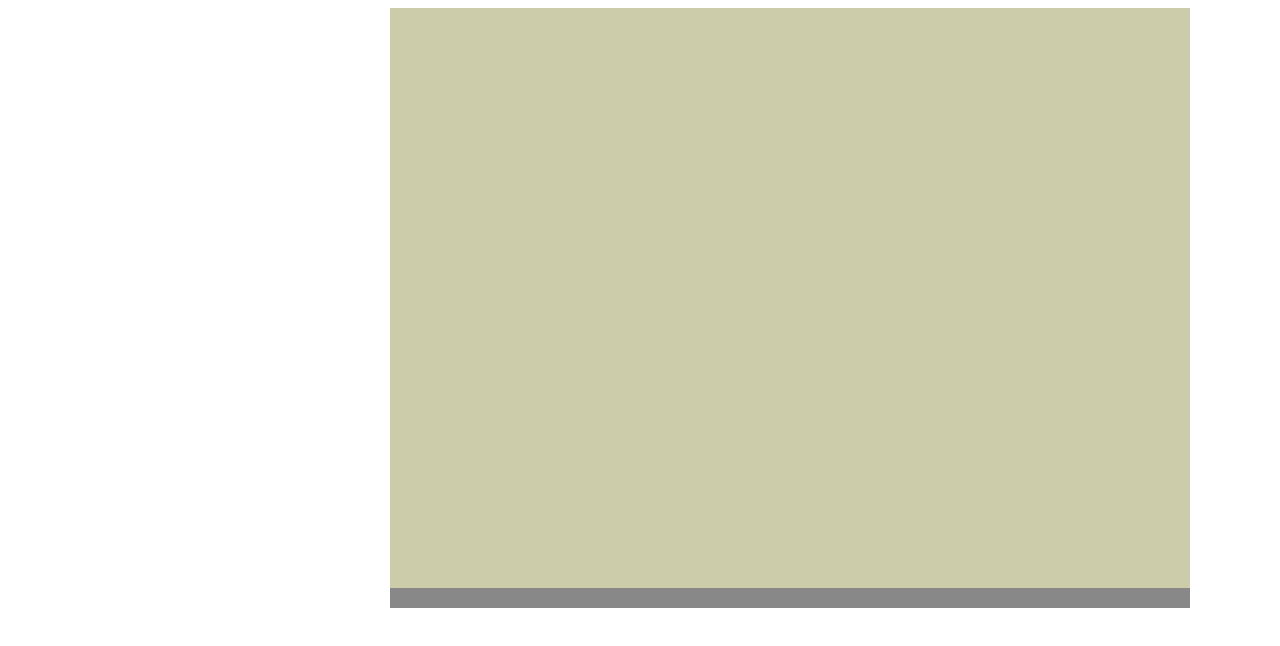
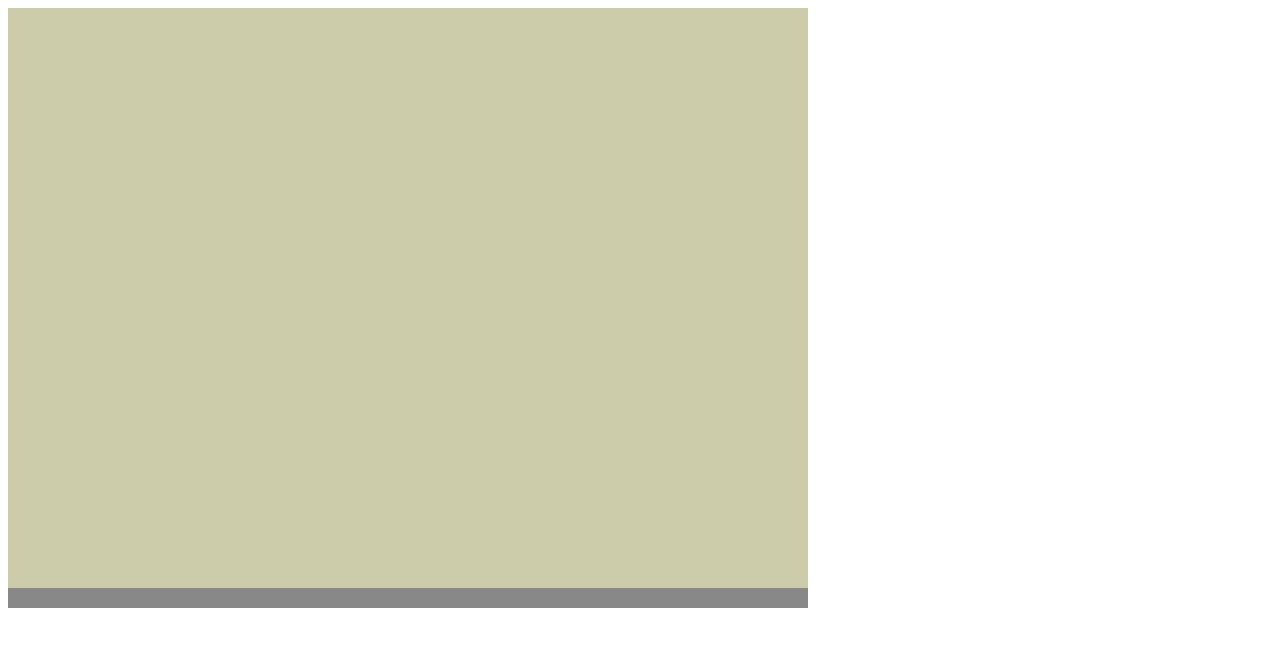
Before and after one commit to kadoyan/demos, a website built with Vite: page matterjs/infinite_okaki/index.html in a window 1280 px wide. Built offline with nearby package versions, Linux system fonts and the light colour scheme.

Commit message:
latest build

```diff
--- a/matterjs/infinite_okaki/src/style.css
+++ b/matterjs/infinite_okaki/src/style.css
@@ -5,8 +5,4 @@ body {
 #app {
   margin-left: auto;
   margin-right: auto;
-  width: 80vw;
-  max-width: 500px;
-  height: 400px;
-  background-color: #fff;
 }
```
Also changed, not shown: matterjs/infinite_okaki/images/okaki.png (deleted).
